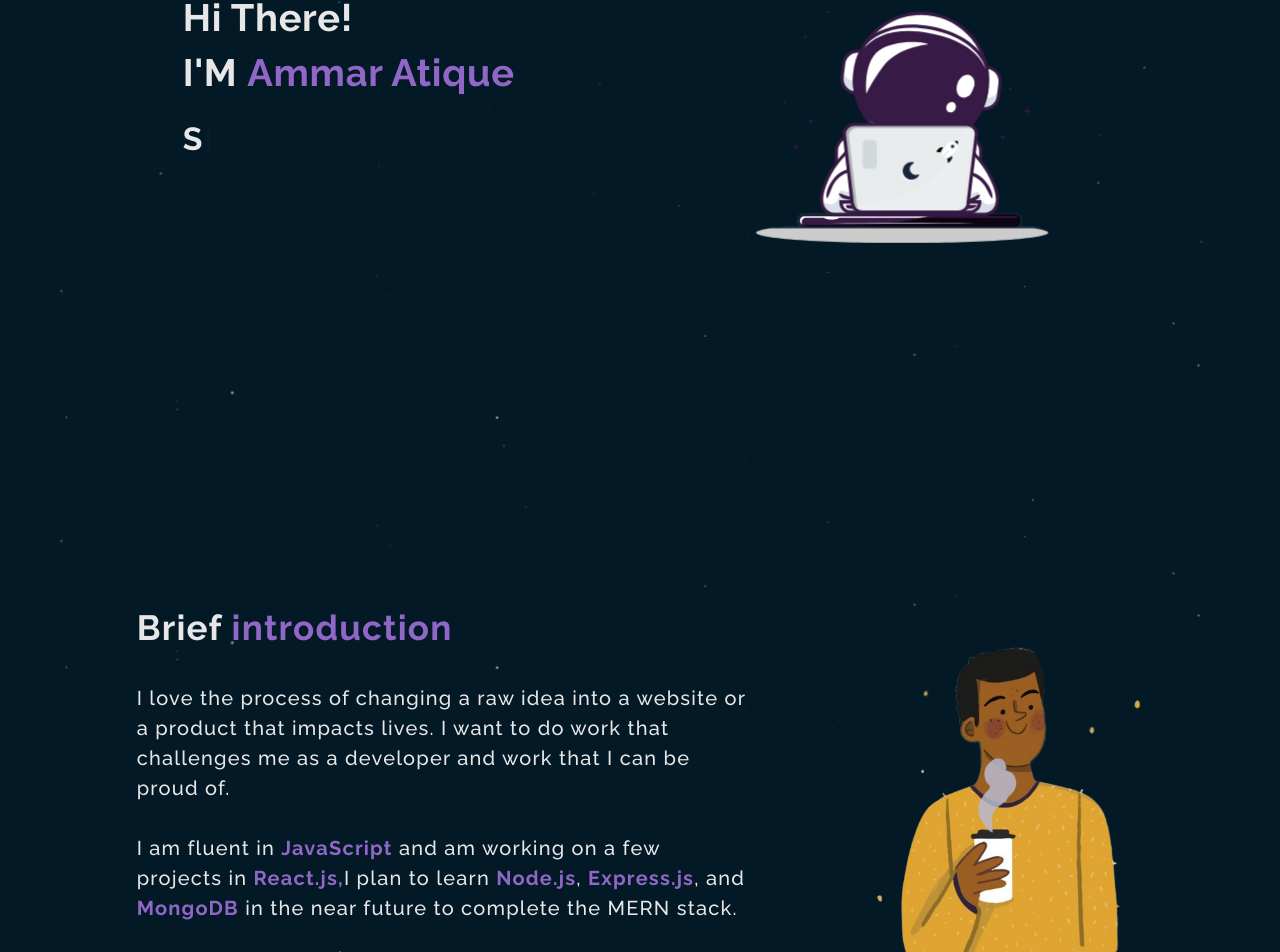
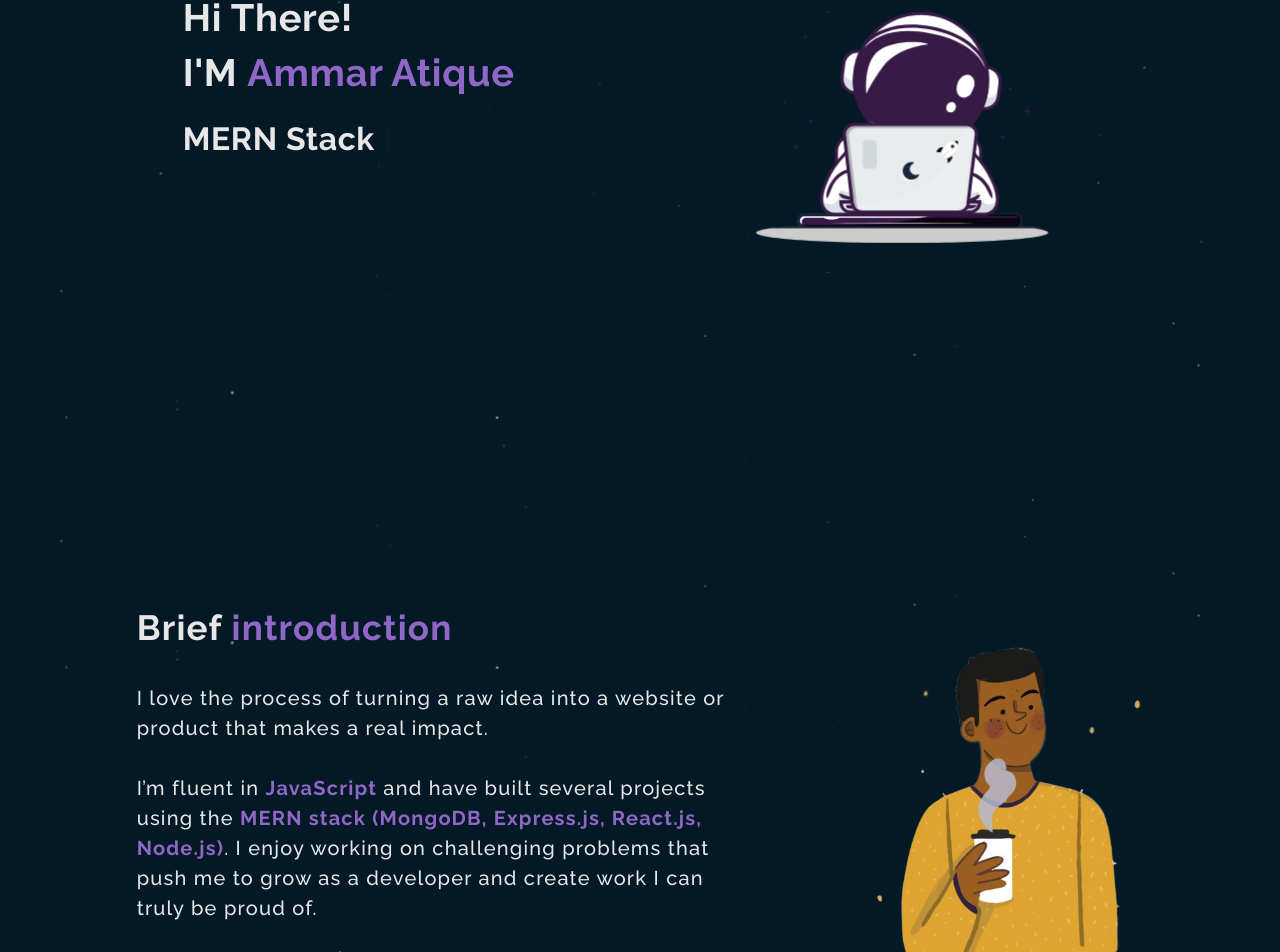
Before and after one commit to MuhammadAmmarAtique/Portfolio, a React (Create React App) app: page / in a window 1280 px wide. Shown: the part 337-1289 px from the top of the page. Built offline with nearby package versions, Linux system fonts and the light colour scheme.

Commit message:
updated Home component

```diff
--- a/src/Components/Home.js
+++ b/src/Components/Home.js
@@ -28,13 +28,13 @@ const Home = () => {
       <div className='AboutPage'>
         <div className='AboutText'>
           <h1 className='AboutTextHeading'>Brief <b>introduction</b></h1>
-          <p>
-    I love the process of changing a raw idea into a website or a product that impacts lives.
-    I want to do work that challenges me as a developer and work that I can be proud of.<br /><br />
-    I am fluent in <b>JavaScript</b> and am working on a few projects in <b>React.js,</b>
-    I plan to learn <b>Node.js</b>, <b>Express.js</b>, and <b>MongoDB</b> in the near future to complete the MERN stack.<br /><br />
-    Also, I love <b>coffee</b> <CiCoffeeCup style={{scale: "1.5", rotate: "15deg"}}/>
+        <p>
+  I love the process of turning a raw idea into a website or product that makes a real impact.<br /><br />
+  I’m fluent in <b>JavaScript</b> and have built several projects using the <b>MERN stack (MongoDB, Express.js, React.js, Node.js)</b>.
+  I enjoy working on challenging problems that push me to grow as a developer and create work I can truly be proud of.<br /><br />
+  Also, I love <b>coffee</b> <CiCoffeeCup style={{ scale: "1.5", rotate: "15deg" }} />
 </p>
+
 
         </div>
         <Tilt>
--- a/src/Components/Typed.js
+++ b/src/Components/Typed.js
@@ -6,7 +6,7 @@ const Typed = () => {
     <div className="TypeEffect">
       <Typewriter
         options={{
-          strings: ['React Developer', 'Software Engineer'],
+          strings: ['MERN Stack Developer', 'Software Engineer'],
           autoStart: true,
           loop: true,
           delay: 70,
```
